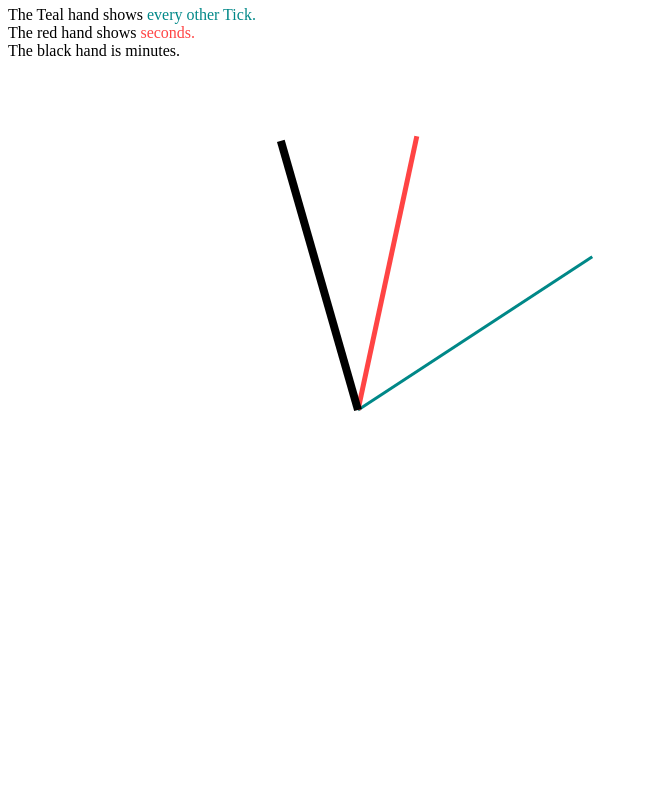
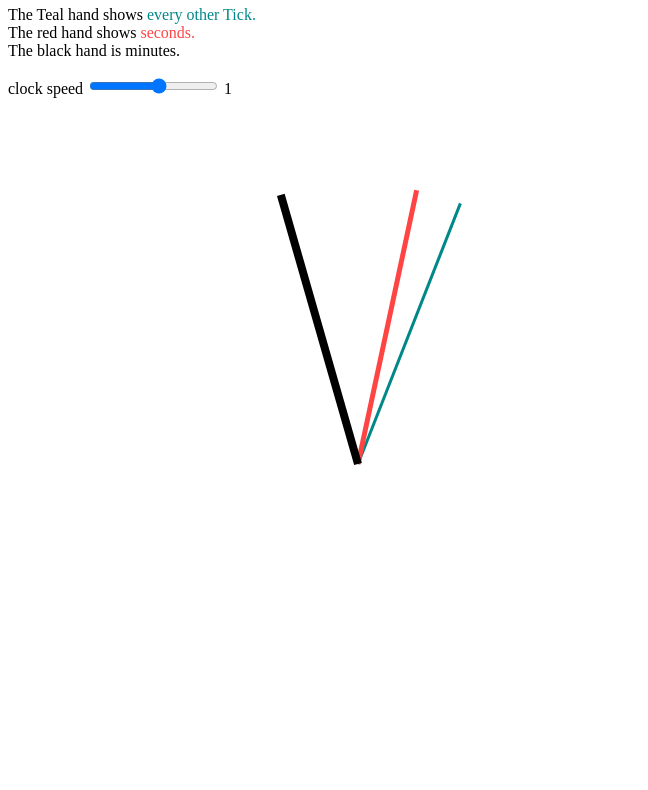
Before and after one commit to RoryDuncan/ClockEventAggreggator, a plain HTML site: page example/index.html in a window 1280 px wide. Shown: the part 60-850 px from the top of the page, without its empty margins (0-648 px from the left). Before the commit the page ends 828 px from the top, so only its background shows below. Drawn offline with Linux system fonts and the light colour scheme.

Commit message:
Add a range input for clockspeed on example page.

```diff
--- a/example/ClockEventAggreggator.js
+++ b/example/ClockEventAggreggator.js
@@ -60,6 +60,7 @@
         elapsedTime = 0,
         elapsedSeconds = 0, // to be refactored
         rAFID = null,
+        tick2N = false,
 
         delta = 0,          // the time difference between ticks, useful for adjustments
         actualElapsedTime = 0;
@@ -71,7 +72,7 @@
         useRAF = options.useRAF,
         tickCallee = null,
 
-        clockspeed = 1;
+        clockspeed = 0.1;
 
 
 
@@ -86,16 +87,17 @@
     /*  Internal Functions */
 
     //  clock's tick mechanism
-    var tick = function(_lastTick) {
+    var tick = function() {
 
       var now = new Date().getTime(); //cache
       if (!running) return;
 
       ticks += 1 * clockspeed;
-      if (this.debug) this.log();
+      tick2N = !tick2N;
+      if (this.debug && tick2N) this.log();
 
 
-      this.delta = delta = now - (_lastTick === undefined ? lastTick : _lastTick);
+      this.delta = delta = now - lastTick;
 
       lastTick = now;
 
@@ -113,7 +115,7 @@
       this.trigger("tick");
 
 
-      rAFID = tickCallee(delta);
+      rAFID = tickCallee();
 
       return ticks;
     };
@@ -223,7 +225,8 @@
 
       this.startTime = startTime = now;
       running = true;
-      this.tick( now );
+      lastTick = now;
+      this.tick();
 
       this.trigger("start");
       return this;
@@ -282,6 +285,8 @@
     this.log = function() {
 
       console.clear();
+      if (useRAF) console.log("<Using requestAnimationFrame>");
+      else console.log("<Using setTimeout>");
       console.log("ticks:", ticks);
       console.log("delta:", delta);
       console.log("lastTick(should change)", ~~lastTick)
--- a/example/example.js
+++ b/example/example.js
@@ -4,7 +4,7 @@
 
 /*** If you're just looking for ClockEventAggreggator's usage, it is used on line 109 ***/
 
-  var clock = new ClockEventAggreggator({useRAF:false, debug:true});
+  var clock = new ClockEventAggreggator({useRAF:true, debug:false});
 
     clock.start();
 
@@ -96,6 +96,13 @@ var example = function() {
       ctx.stroke();
   };
 
+  var adjustClockSpeed = function(){
+    var input = document.getElementById("clockspeed").value;
+    document.getElementById("clockvalue").innerHTML = input;
+    clock.setClockSpeed(input);
+
+  };
+
   // render is the wrapper that will call the uodates
   var render = function() {
 
@@ -104,10 +111,10 @@ var example = function() {
     updateTicksHand();
     updateSecondsHand();
     updateMinutesHand();
+    adjustClockSpeed();
+
 
   };
-
-  // start the ClockEventAggreggator
 
 
   // use the ClockEventAggreggator's "on" method
--- a/example/index.html
+++ b/example/index.html
@@ -6,10 +6,15 @@
 	The Teal hand shows <span style="color:#088"> every other Tick. <br /></span>
 	The red hand shows <span style="color:#f44">seconds. <br /></span>
 	The black hand is <span style="color:#000"> minutes. <br /></span>
-
+	<p>
+		<label name="clockspeed">clock speed</label>
+		<input name="clockspeed" id="clockspeed" value="1" type="range" min="-10" step="0.25" max="10"></input>
+		<span id="clockvalue">1</span>
+	</p>
 	<canvas id="renderExample">
 
 	</canvas>
+
 </body>
 <script src="ClockEventAggreggator.js"></script>
 <script src="example.js"></script>
```
